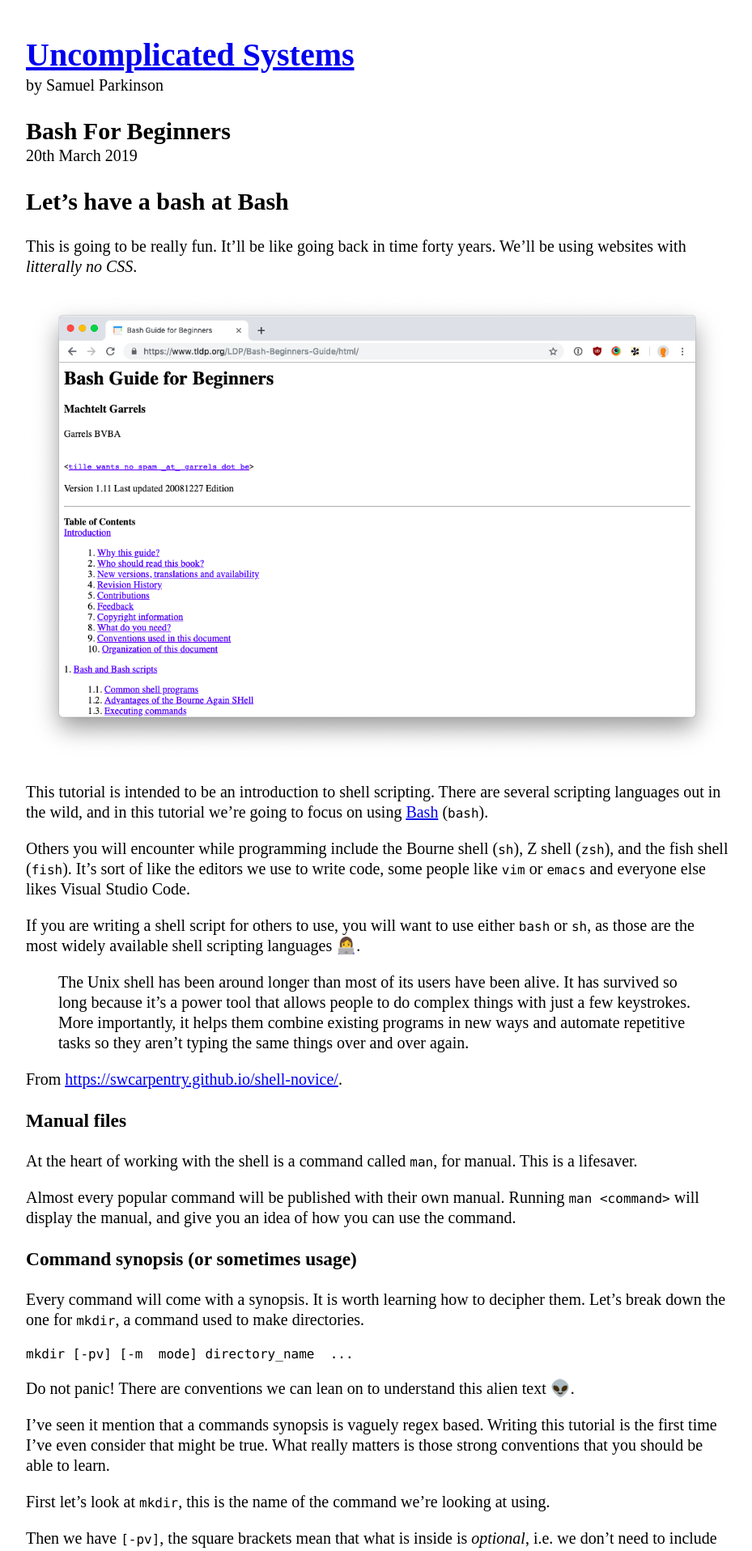
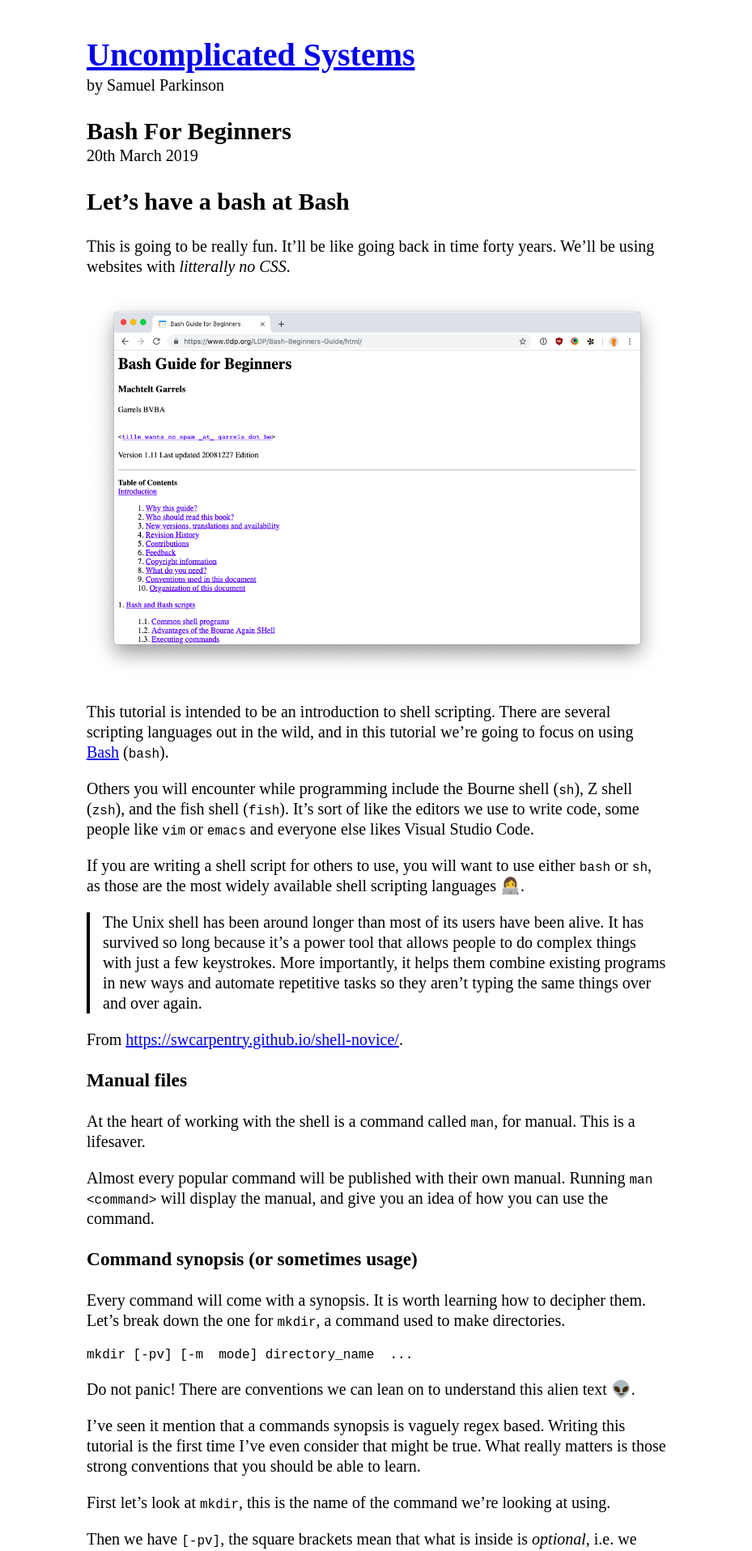
Before and after one commit to sjparkinson/uncomplicated.systems, a Jekyll site: the page built from _posts/2019-03-20-bash-for-beginners.md, in a window 1280 px wide. Shown: the top 1916 px of the page at 81% size, without its empty margins (174-1103 px from the left). Built offline with Jekyll 4.4.1, drawn with Linux system fonts in a browser that asks for light colours.

Commit message:
Enhance typography and layout in main.css with new font variables and improved styles

```diff
--- a/assets/css/main.css
+++ b/assets/css/main.css
@@ -1,3 +1,7 @@
+:root {
+    --font-family: serif, "Apple Color Emoji", "Segoe UI Emoji", "Segoe UI Symbol", "Noto Color Emoji";
+}
+
 /*! modern-normalize v3.0.1 | MIT License | https://github.com/sindresorhus/modern-normalize */
 
 /*
@@ -17,11 +21,8 @@
 
 html {
     line-height: 1.25;
-    /* 1. Correct the line height in all browsers. */
     -webkit-text-size-adjust: 100%;
-    /* 2. Prevent adjustments of font size after orientation changes in iOS. */
     tab-size: 4;
-    /* 3. Use a more readable tab size (opinionated). */
 }
 
 /*
@@ -30,9 +31,11 @@
 */
 
 body {
+    font-family: var(--font-family);
+    overflow-wrap: break-word;
+    text-rendering: optimizeLegibility;
     margin: 0 auto;
-    /* Remove the margin in all browsers, center horizontally. */
-    max-width: 90ch;
+    max-width: 75ch;
     padding: 1rem;
     font-size: 20px;
 }
@@ -60,16 +63,8 @@
 kbd,
 samp,
 pre {
-    font-family:
-        ui-monospace,
-        SFMono-Regular,
-        Consolas,
-        'Liberation Mono',
-        Menlo,
-        monospace;
-    /* 1 */
+    font-family: monospace;
     font-size: 1rem;
-    /* 2 */
 }
 
 /**
@@ -129,13 +124,9 @@
 select,
 textarea {
     font-family: inherit;
-    /* 1 */
     font-size: 100%;
-    /* 1 */
     line-height: 1.15;
-    /* 1 */
     margin: 0;
-    /* 2 */
 }
 
 /**
@@ -181,9 +172,7 @@
 
 [type='search'] {
     -webkit-appearance: textfield;
-    /* 1 */
     outline-offset: -2px;
-    /* 2 */
 }
 
 /**
@@ -201,9 +190,7 @@
 
 ::-webkit-file-upload-button {
     -webkit-appearance: button;
-    /* 1 */
     font: inherit;
-    /* 2 */
 }
 
 /*
@@ -219,13 +206,23 @@
     display: list-item;
 }
 
+li {
+    margin: 0.25em 0;
+}
+
 img {
     max-width: 100%;
     height: auto;
 }
 
+blockquote {
+    border-left: 4px solid;
+    margin: 0;
+    padding: 0 0 0 0.8em;
+}
+
 header[role="banner"] hgroup h1,
- main hgroup h2 {
+main hgroup h2 {
     margin-bottom: 0;
 }
 
@@ -242,159 +239,126 @@
     color: #008000
 }
 
-/* Comment */
 .highlight .err {
     border: 1px solid rgb(136, 56.5, 53)
 }
 
-/* Error */
 .highlight .k {
     color: #2060df
 }
 
-/* Keyword */
 .highlight .cm {
     color: #008000
 }
 
-/* Comment.Multiline */
 .highlight .cp {
     color: #2060df
 }
 
-/* Comment.Preproc */
 .highlight .c1 {
     color: #008000
 }
 
-/* Comment.Single */
 .highlight .cs {
     color: #008000
 }
 
-/* Comment.Special */
 .highlight .ge {
     font-style: italic
 }
 
-/* Generic.Emph */
 .highlight .gh {
     font-weight: bold
 }
 
-/* Generic.Heading */
 .highlight .gp {
     font-weight: bold
 }
 
-/* Generic.Prompt */
 .highlight .gs {
     font-weight: bold
 }
 
-/* Generic.Strong */
 .highlight .gu {
     font-weight: bold
 }
 
-/* Generic.Subheading */
 .highlight .kc {
     color: #2060df
 }
 
-/* Keyword.Constant */
 .highlight .kd {
     color: #2060df
 }
 
-/* Keyword.Declaration */
 .highlight .kn {
     color: #2060df
 }
 
-/* Keyword.Namespace */
 .highlight .kp {
     color: #2060df
 }
 
-/* Keyword.Pseudo */
 .highlight .kr {
     color: #2060df
 }
 
-/* Keyword.Reserved */
 .highlight .kt {
     color: #2b91af
 }
 
-/* Keyword.Type */
 .highlight .s {
     color: rgb(136, 56.5, 53)
 }
 
-/* Literal.String */
 .highlight .nc {
     color: #2b91af
 }
 
-/* Name.Class */
 .highlight .ow {
     color: #2060df
 }
 
-/* Operator.Word */
 .highlight .sb {
     color: rgb(136, 56.5, 53)
 }
 
-/* Literal.String.Backtick */
 .highlight .sc {
     color: rgb(136, 56.5, 53)
 }
 
-/* Literal.String.Char */
 .highlight .sd {
     color: rgb(136, 56.5, 53)
 }
 
-/* Literal.String.Doc */
 .highlight .s2 {
     color: rgb(136, 56.5, 53)
 }
 
-/* Literal.String.Double */
 .highlight .se {
     color: rgb(136, 56.5, 53)
 }
 
-/* Literal.String.Escape */
 .highlight .sh {
     color: rgb(136, 56.5, 53)
 }
 
-/* Literal.String.Heredoc */
 .highlight .si {
     color: rgb(136, 56.5, 53)
 }
 
-/* Literal.String.Interpol */
 .highlight .sx {
     color: rgb(136, 56.5, 53)
 }
 
-/* Literal.String.Other */
 .highlight .sr {
     color: rgb(136, 56.5, 53)
 }
 
-/* Literal.String.Regex */
 .highlight .s1 {
     color: rgb(136, 56.5, 53)
 }
 
-/* Literal.String.Single */
 .highlight .ss {
     color: rgb(136, 56.5, 53)
 }
-
-/* Literal.String.Symbol */
```
